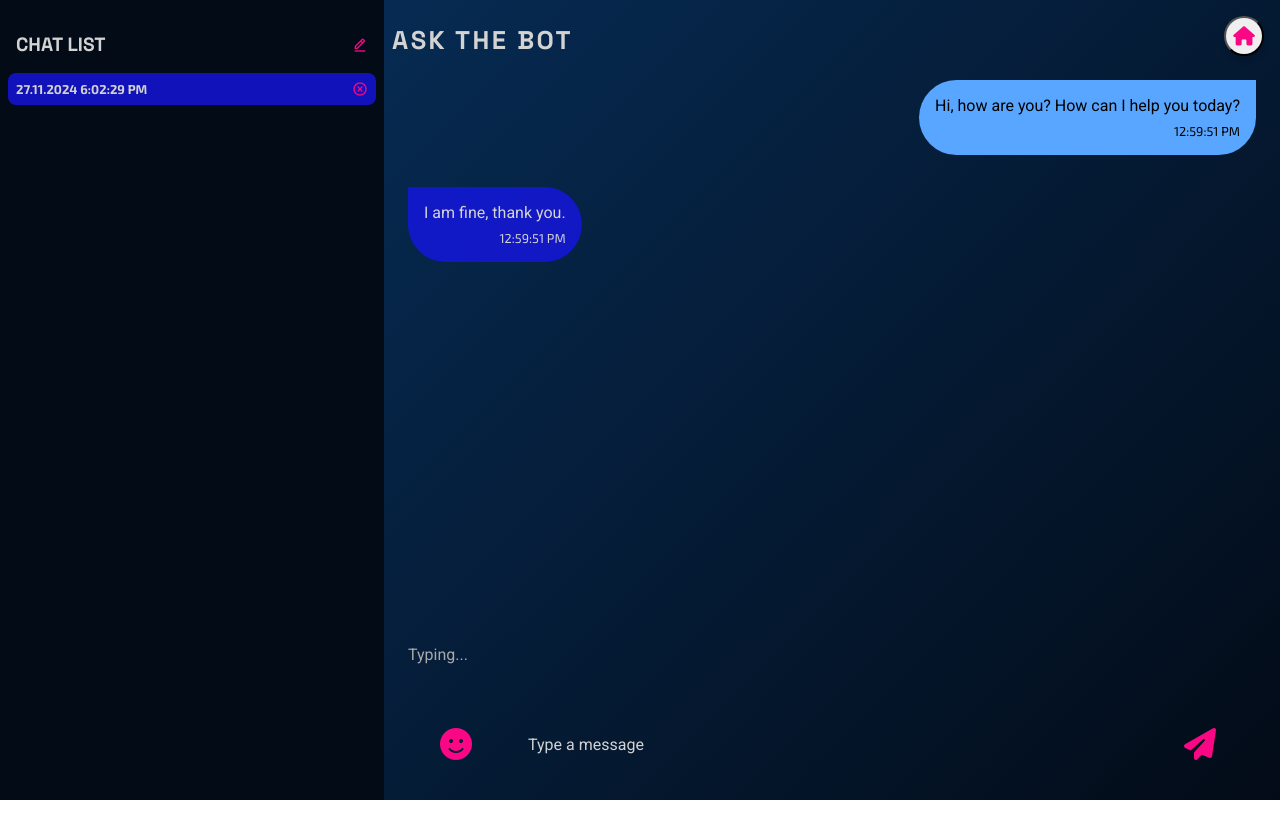
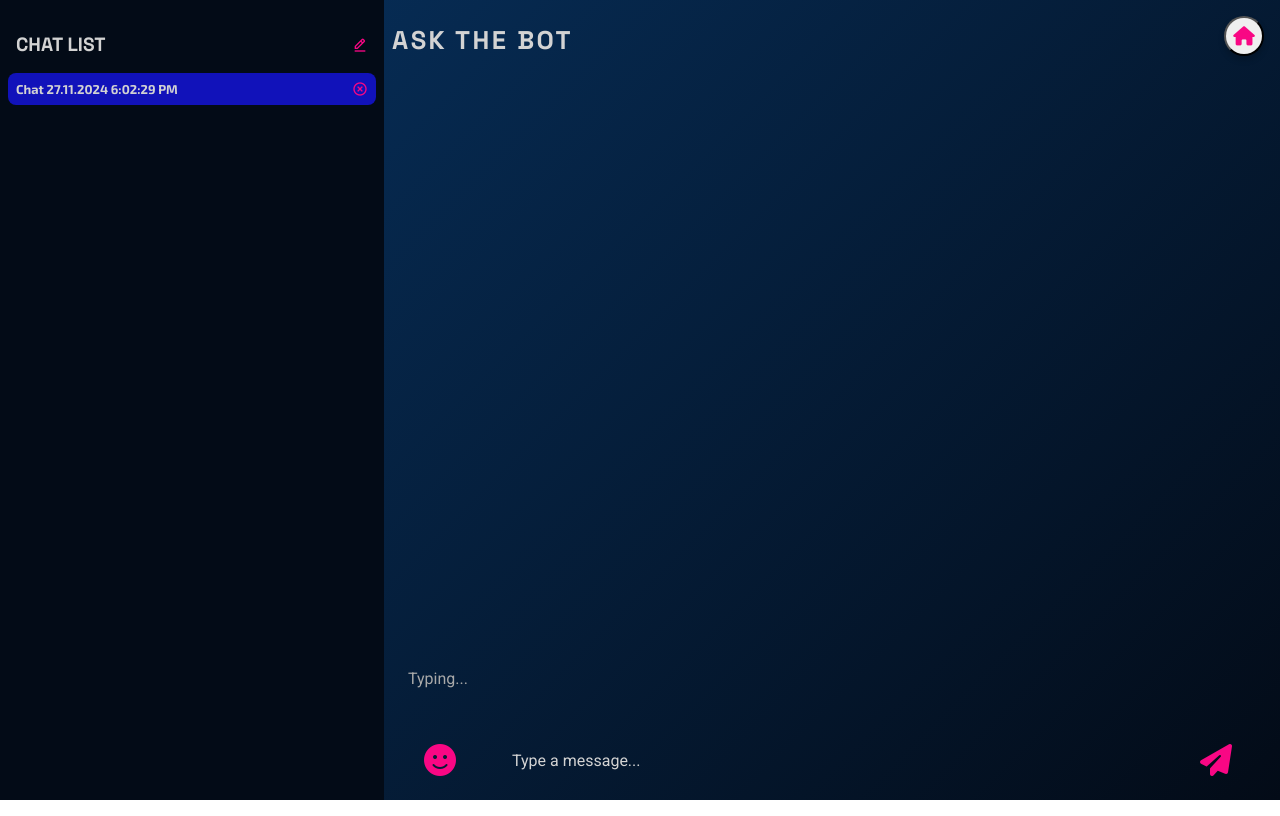
Before and after one commit to SabinaMB/chatBot, a React (Vite) app: page / in a window 1280 px wide. Both pictures are taken after a click on the button "LET'S CHAT". Built offline with nearby package versions, Linux system fonts and the light colour scheme.

Commit message:
build chat functionality

```diff
--- a/src/Components/ChatBotApp.jsx
+++ b/src/Components/ChatBotApp.jsx
@@ -46,7 +46,7 @@ const ChatBotApp = ({ onGoBack, chats, setChats }) => {
         {chats.map((chat, index) => (
             <div key={index} className={`chatListItem ${index === 0 ? 'active' : ''}`}>
              <h5>
-             {`${new Date().toLocaleDateString("de-DE")} ${new Date().toLocaleTimeString()}`}
+             Chat {`${new Date().toLocaleDateString("de-DE")} ${new Date().toLocaleTimeString()}`}
              </h5>
 
             <i className="bx bx-x-circle x"></i>
@@ -63,13 +63,13 @@ const ChatBotApp = ({ onGoBack, chats, setChats }) => {
           </button>
         </div>
         <div className="chat">
-          <div className="prompt">
-            Hi, how are you? How can I help you today? <span>12:59:51 PM</span>
-          </div>
-          <div className="response">
-            I am fine, thank you. <span>12:59:51 PM</span>
-          </div>
+          {messages.map((msg,index) => (
+            <div key={index} className={msg.type === 'prompt' ? 'prompt' : 'response'}>
+              {msg.text} <span>{msg.timestamp}</span>
+            </div>
+          ))}
           <div className="typing">Typing...</div>
+        </div>
           <form
             className="msgForm"
             onSubmit={(e) => {
@@ -81,7 +81,7 @@ const ChatBotApp = ({ onGoBack, chats, setChats }) => {
             <input
               type="text"
               className="msgInput"
-              placeholder="Type a message"
+              placeholder="Type a message..."
               value={inputValue}
               onChange={handleInputChange}
             />
@@ -89,7 +89,6 @@ const ChatBotApp = ({ onGoBack, chats, setChats }) => {
           </form>
         </div>
       </div>
-    </div>
   );
 };
 
```
